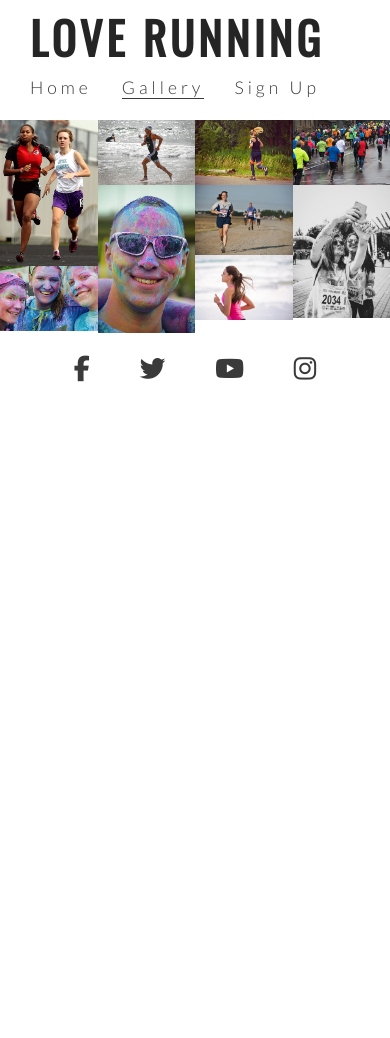
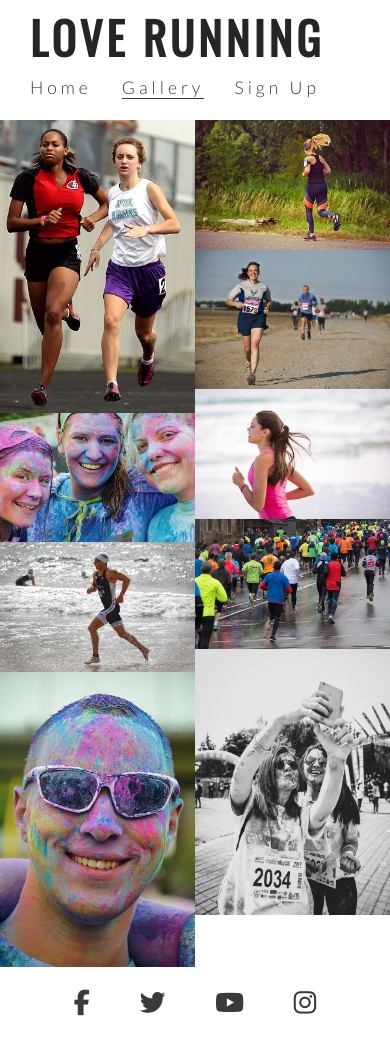
Before and after one commit to CMurphy94/love-running, a plain HTML site: page gallery.html in a window 390 px wide. Before the commit the page ends 844 px from the top, so only its background shows below. Drawn offline with nearby package versions, Linux system fonts and the light colour scheme.

Commit message:
Style gallery for responsive design #

```diff
--- a/assets/css/style.css
+++ b/assets/css/style.css
@@ -324,4 +324,14 @@ footer {
         text-align: center;
         padding: 0 20px;
     }
+
+    #photos {
+        column-count: 3;
+    }
 }
+
+@media screen and (max-width: 800px) {
+    #photos {
+        column-count: 2;
+    }
+}
```
